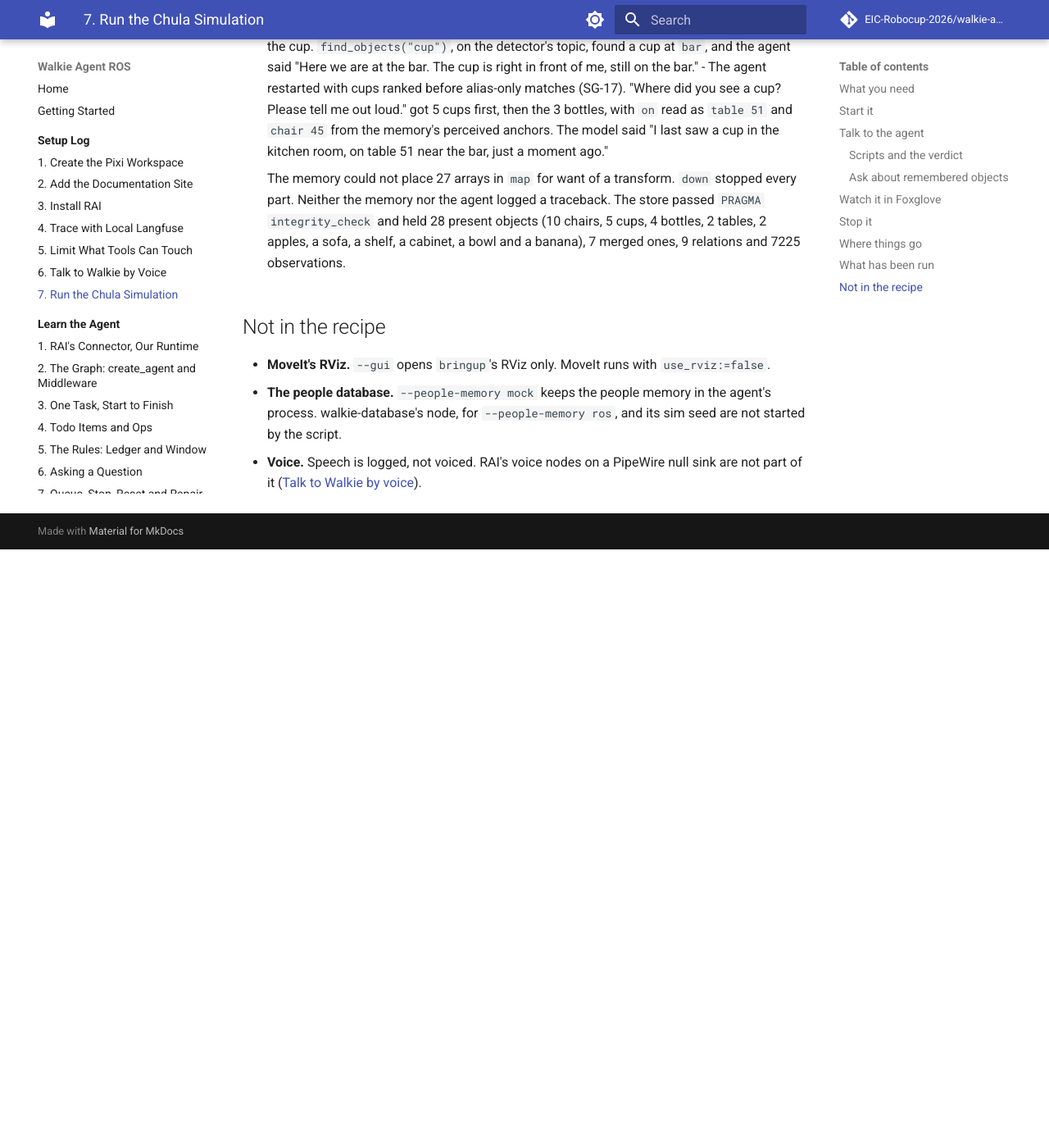
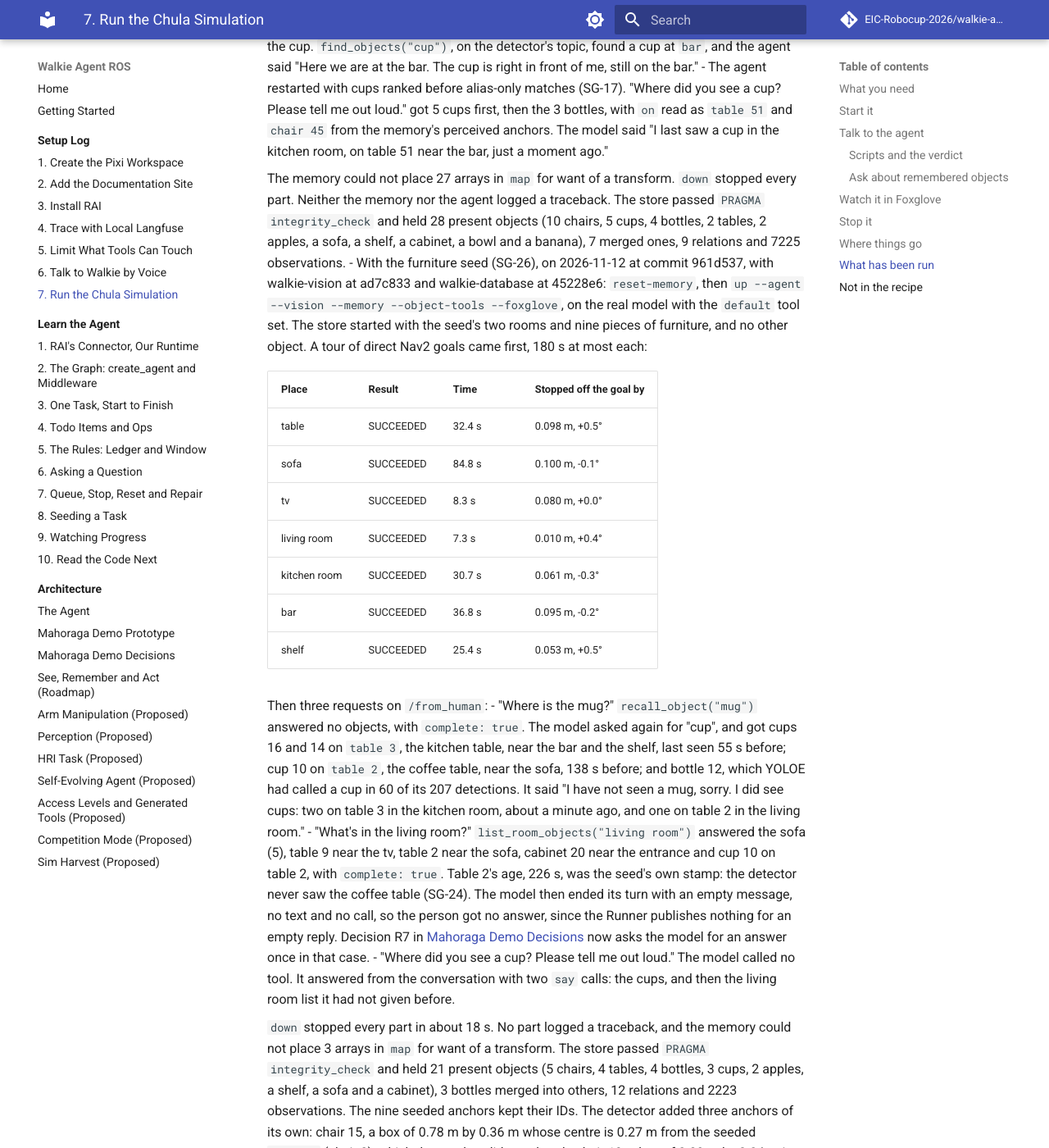
Before and after one commit to EIC-Robocup-2026/walkie-agent-ros, an MkDocs documentation site: the page built from docs/setup/08-chula-simulation.md, in a window 1280 px wide and 1400 px high, scrolled down 17807 px. Shown: the whole window at 82% size. Built offline with MkDocs 1.6.1 and Material for MkDocs 9.7.7, drawn with Linux system fonts in a browser that asks for light colours; comment, search, counter and statistics services are not loaded; before the commit the page ends 18477 px from its top, so only the background shows below that; some of the changed text lies outside the part shown.

Commit message:
docs: record the furniture seed run with the object tools

```diff
--- a/docs/setup/08-chula-simulation.md
+++ b/docs/setup/08-chula-simulation.md
@@ -786,6 +786,59 @@ kitchen table, succeeded from the living room and from the shelf.
     objects (10 chairs, 5 cups, 4 bottles, 2 tables, 2 apples, a sofa, a
     shelf, a cabinet, a bowl and a banana), 7 merged ones, 9 relations and
     7225 observations.
+- With the furniture seed (SG-26), on 2026-11-12 at commit 961d537, with
+  walkie-vision at ad7c833 and walkie-database at 45228e6: `reset-memory`,
+  then `up --agent --vision --memory --object-tools --foxglove`, on the real
+  model with the `default` tool set. The store started with the seed's two
+  rooms and nine pieces of furniture, and no other object. A tour of direct
+  Nav2 goals came first, 180 s at most each:
+
+    | Place | Result | Time | Stopped off the goal by |
+    | --- | --- | --- | --- |
+    | table | SUCCEEDED | 32.4 s | 0.098 m, +0.5° |
+    | sofa | SUCCEEDED | 84.8 s | 0.100 m, -0.1° |
+    | tv | SUCCEEDED | 8.3 s | 0.080 m, +0.0° |
+    | living room | SUCCEEDED | 7.3 s | 0.010 m, +0.4° |
+    | kitchen room | SUCCEEDED | 30.7 s | 0.061 m, -0.3° |
+    | bar | SUCCEEDED | 36.8 s | 0.095 m, -0.2° |
+    | shelf | SUCCEEDED | 25.4 s | 0.053 m, +0.5° |
+
+    Then three requests on `/from_human`:
+    - "Where is the mug?" `recall_object("mug")` answered no objects, with
+      `complete: true`. The model asked again for "cup", and got cups 16 and
+      14 on `table 3`, the kitchen table, near the bar and the shelf, last
+      seen 55 s before; cup 10 on `table 2`, the coffee table, near the sofa,
+      138 s before; and bottle 12, which YOLOE had called a cup in 60 of its
+      207 detections. It said
+      "I have not seen a mug, sorry. I did see cups: two on table 3 in the
+      kitchen room, about a minute ago, and one on table 2 in the living
+      room."
+    - "What's in the living room?" `list_room_objects("living room")`
+      answered the sofa (5), table 9 near the tv, table 2 near the sofa,
+      cabinet 20 near the entrance and cup 10 on table 2, with
+      `complete: true`. Table 2's age, 226 s, was the seed's own stamp: the
+      detector never saw the coffee table (SG-24). The model then ended its
+      turn with an empty message, no text and no call, so the person got no
+      answer, since the Runner publishes nothing for an empty reply. Decision
+      R7 in [Mahoraga Demo Decisions](../architecture/mahoraga-demo-decisions.md)
+      now asks the model for an answer once in that case.
+    - "Where did you see a cup? Please tell me out loud." The model called no
+      tool. It answered from the conversation with two `say` calls: the cups,
+      and then the living room list it had not given before.
+
+    `down` stopped every part in about 18 s. No part logged a traceback, and
+    the memory could not place 3 arrays in `map` for want of a transform. The
+    store passed `PRAGMA integrity_check` and held 21 present objects (5
+    chairs, 4 tables, 4 bottles, 3 cups, 2 apples, a shelf, a sofa and a
+    cabinet), 3 bottles merged into others, 12 relations and 2223
+    observations. The nine seeded anchors kept their IDs. The detector added
+    three anchors of its own: chair 15, a box of 0.78 m by 0.36 m whose
+    centre is 0.27 m from the seeded `stool_3` (chair 8), which that anchor
+    did not absorb; chair 19, a box of 0.89 m by 0.04 m in the kitchen; and cabinet
+    20, a box of 0.64 m by 0.03 m by the entrance, where SG-14 found a wall or
+    a door. 9 of the 12 relations belong to present objects: 5 on the kitchen
+    table, 2 on the shelf, and one each on the coffee table and the bar
+    (`table 1`).
 
 ## Not in the recipe
 
```
